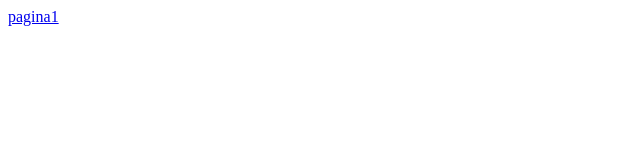
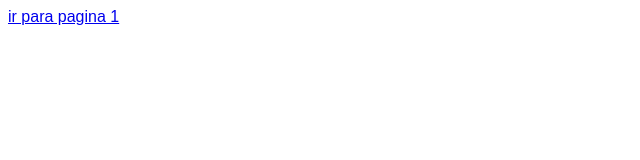
Before and after one commit to AndreyGoesTambosi/Site, a plain HTML site: page pg2.html in a window 1280 px wide. Shown: the full height of the page, 0-640 px from the left. Drawn offline with Linux system fonts and the light colour scheme.

Commit message:
Update pg2.html

```diff
--- a/pg2.html
+++ b/pg2.html
@@ -4,9 +4,12 @@
     <meta charset ="utf-8">
     <meta name ="viewport" content=width=device-width initial-scale = 1.07>
     <title>Andrey Goes Tambosi</title>
-
+      <style>
+body{font-family:Ariel,Heluica,Sans-serif;
+    }
+    </style>
   </head>
    <body>
-   <a href="index.html" rel-"prev" target-"_self">pagina1 </a>
+   <a href="index.html" rel-"prev" target-"_self">ir para pagina 1 </a>
   </body>
  </html>
```
